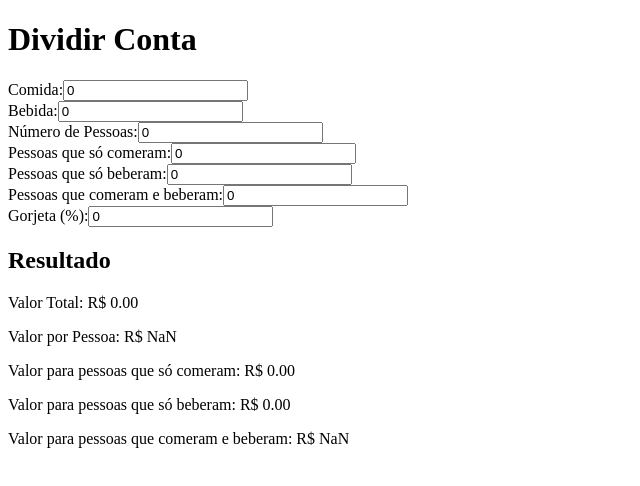
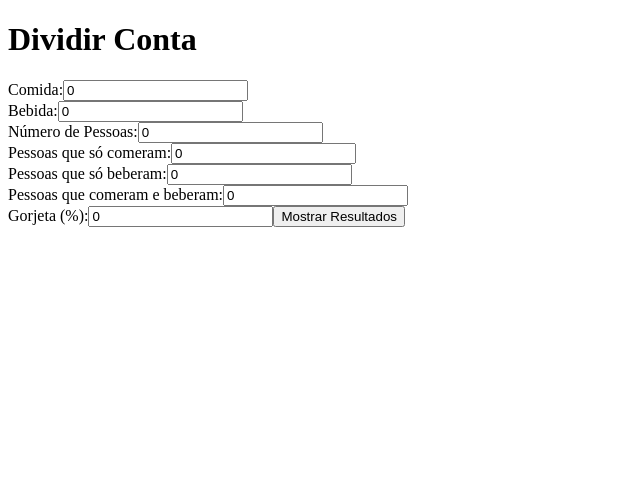
Before and after one commit to b0ssard/split-the-bill, a Next.js app: page / in a window 1280 px wide. Shown: the top 486 px of the page, without its empty margins (0-640 px from the left). Built offline with nearby package versions, Linux system fonts and the light colour scheme.

Commit message:
Working on the apart bill.

```diff
--- a/src/pages/index.tsx
+++ b/src/pages/index.tsx
@@ -9,6 +9,7 @@ interface InputProps {
 const Input: React.FC<InputProps> = ({ value, onChange, placeholder }) => (
   <input
     type="number"
+    step=",01"
     value={value === null || value === undefined ? "" : value}
     onChange={onChange}
     placeholder={placeholder}
@@ -16,13 +17,15 @@ const Input: React.FC<InputProps> = ({ value, onChange, placeholder }) => (
 );
 
 const Home: React.FC = () => {
-  const [foodBill, setFoodBill] = useState<number>(0);
-  const [drinkBill, setDrinkBill] = useState<number>(0);
-  const [numberOfPeople, setNumberOfPeople] = useState<number>(0);
-  const [foodOnlyPeople, setFoodOnlyPeople] = useState<number>(0);
-  const [drinkOnlyPeople, setDrinkOnlyPeople] = useState<number>(0);
-  const [foodAndDrinkPeople, setFoodAndDrinkPeople] = useState<number>(0);
-  const [tipPercentage, setTipPercentage] = useState<number>(0);
+  const [foodBill, setFoodBill] = useState(0);
+  const [drinkBill, setDrinkBill] = useState(0);
+  const [numberOfPeople, setNumberOfPeople] = useState(0);
+  const [foodOnlyPeople, setFoodOnlyPeople] = useState(0);
+  const [drinkOnlyPeople, setDrinkOnlyPeople] = useState(0);
+  const [foodAndDrinkPeople, setFoodAndDrinkPeople] = useState(0);
+  const [tipPercentage, setTipPercentage] = useState(0);
+  // const [apartBill, setApartBill] = useState(0);
+  const [showResults, setShowResults] = useState(false);
 
   const handleChange = (
     event: React.ChangeEvent<HTMLInputElement>,
@@ -51,9 +54,11 @@ const Home: React.FC = () => {
       : 0;
 
   const calculateFoodAndDrinkTotal =
-    (calculateTotalWithTip -
+    foodAndDrinkPeople !== 0
+      ? (calculateTotalWithTip -
           (foodOnlyTotal * foodOnlyPeople + drinkOnlyTotal * drinkOnlyPeople)) /
-    foodAndDrinkPeople;
+        foodAndDrinkPeople
+      : 0;
 
   return (
     <div>
@@ -64,7 +69,6 @@ const Home: React.FC = () => {
           <Input
             value={foodBill}
             onChange={(e) => handleChange(e, setFoodBill)}
-            placeholder="Valor da comida"
           />
         </label>
       </div>
@@ -74,7 +78,6 @@ const Home: React.FC = () => {
           <Input
             value={drinkBill}
             onChange={(e) => handleChange(e, setDrinkBill)}
-            placeholder="Valor da bebida"
           />
         </label>
       </div>
@@ -84,7 +87,6 @@ const Home: React.FC = () => {
           <Input
             value={numberOfPeople}
             onChange={(e) => handleChange(e, setNumberOfPeople)}
-            placeholder="Quantos vão dividir?"
           />
         </label>
       </div>
@@ -115,29 +117,44 @@ const Home: React.FC = () => {
           />
         </label>
       </div>
+      {/* <div>
+        <label>
+          Pagar a parte:
+          <Input
+            value={apart}
+            onChange={(e) => handleChange(e, setApartBill)}
+          />
+        </label>
+      </div> */}
       <div>
         <label>
           Gorjeta (%):
           <Input
             value={tipPercentage}
             onChange={(e) => handleChange(e, setTipPercentage)}
-            placeholder="Porcentagem da gorjeta"
           />
         </label>
+        <button onClick={() => setShowResults(true)}>Mostrar Resultados</button>
       </div>
+      {showResults && (
         <div>
           <h2>Resultado</h2>
           <p>Valor Total: R$ {calculateTotalWithTip.toFixed(2)}</p>
           <p>
             Valor por Pessoa: R$ {calculateSimplePerPersonAmount().toFixed(2)}
           </p>
-        <p>Valor para pessoas que só comeram: R$ {foodOnlyTotal.toFixed(2)}</p>
-        <p>Valor para pessoas que só beberam: R$ {drinkOnlyTotal.toFixed(2)}</p>
+          <p>
+            Valor para pessoas que só comeram: R$ {foodOnlyTotal.toFixed(2)}
+          </p>
+          <p>
+            Valor para pessoas que só beberam: R$ {drinkOnlyTotal.toFixed(2)}
+          </p>
           <p>
             Valor para pessoas que comeram e beberam: R${" "}
             {calculateFoodAndDrinkTotal.toFixed(2)}
           </p>
         </div>
+      )}
     </div>
   );
 };
```
Lines whose indentation alone changed are shown as unchanged.
